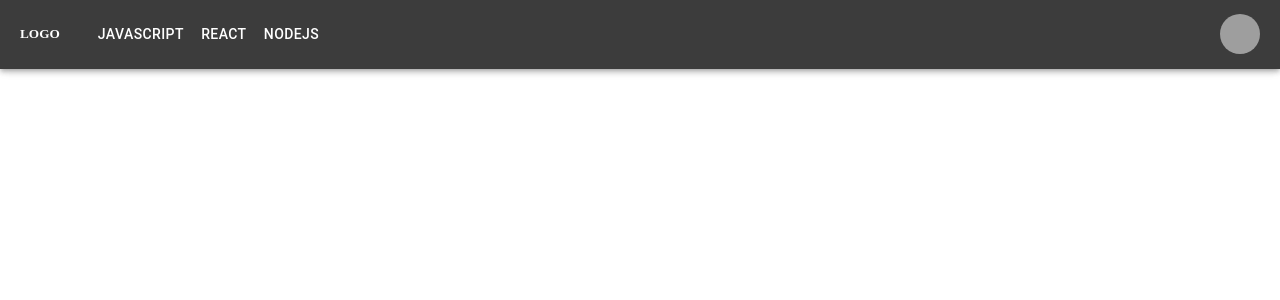
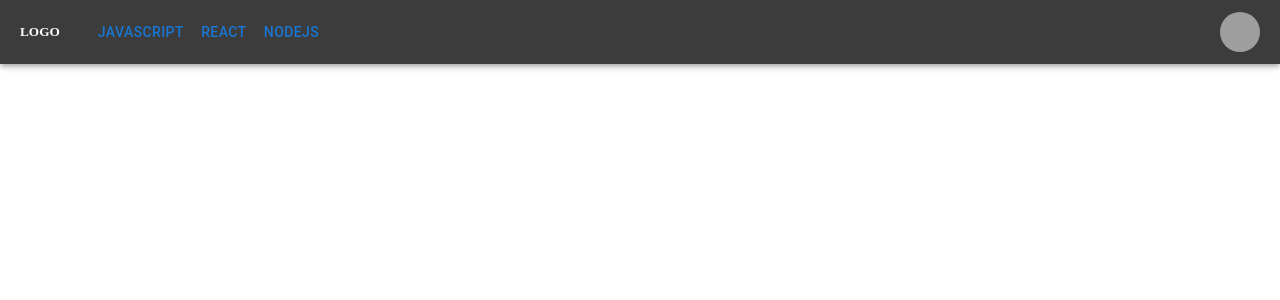
Before and after one commit to Bektur12/todo-nestjs, a React (Create React App) app in the folder client/: page / in a window 1280 px wide. Shown: the top 300 px of the page. Built offline with nearby package versions, Linux system fonts and the light colour scheme; grey boxes are pictures that could not be loaded.

Commit message:
add header

```diff
--- a/client/src/components/forms/Menu/Menu.js
+++ b/client/src/components/forms/Menu/Menu.js
@@ -3,7 +3,7 @@ import { Menu as MUIMenu } from "@mui/material";
 import { styled } from "@mui/material/styles";
 import MenuItem from "./MenuItem";
 
-function Menu({ options, open, onClose }) {
+const Menu = React.forwardRef(({ options, open = false, onClose }, ref) => {
   return (
     <>
       <MuiMenuStyled
@@ -15,6 +15,7 @@ function Menu({ options, open, onClose }) {
           horizontal: "right",
         }}
         disableScrollLock
+        ref={ref}
       >
         <MenuWrapper>
           {options?.map((option) => (
@@ -26,7 +27,8 @@ function Menu({ options, open, onClose }) {
       </MuiMenuStyled>
     </>
   );
-}
+});
+
 export default Menu;
 
 const MenuWrapper = styled("div")(() => ({
--- a/client/src/components/layout/header/Header.js
+++ b/client/src/components/layout/header/Header.js
@@ -4,10 +4,10 @@ import Box from "@mui/material/Box";
 import Toolbar from "@mui/material/Toolbar";
 import IconButton from "@mui/material/IconButton";
 import Avatar from "@mui/material/Avatar";
-import Button from "@mui/material/Button";
 import { styled } from "@mui/material/styles";
 import Menu from "../../forms/Menu/Menu";
 import MenuItem from "../../forms/Menu/MenuItem";
+import { Button } from "../../forms/Button/Button";
 
 const pages = ["Javascript", "React", "Nodejs"];
 const settings = ["Profile", "Account", "Dashboard", "Logout"];
@@ -30,11 +30,9 @@ function Header() {
           </Menu>
         </div>
         <LogoTitle>LOGO</LogoTitle>
-        <Box sx={{ flexGrow: 1, display: { md: "flex" } }}>
+        <Box sx={{ flexGrow: 1, display: { xs: "none", md: "flex" } }}>
           {pages.map((page) => (
-            <Button key={page} sx={{ my: 2, color: "white", display: "block" }}>
-              {page}
-            </Button>
+            <ButtonStyled>{page}</ButtonStyled>
           ))}
         </Box>
         <IconButton onClick={handleOpenUserMenu} sx={{ p: 0 }}>
@@ -59,3 +57,7 @@ const ContainerAppBar = styled(AppBar)(() => ({
 const LogoTitle = styled("h5")(() => ({
   marginRight: "30px",
 }));
+
+const ButtonStyled = styled(Button)(() => ({
+  color: "red",
+}));
```
